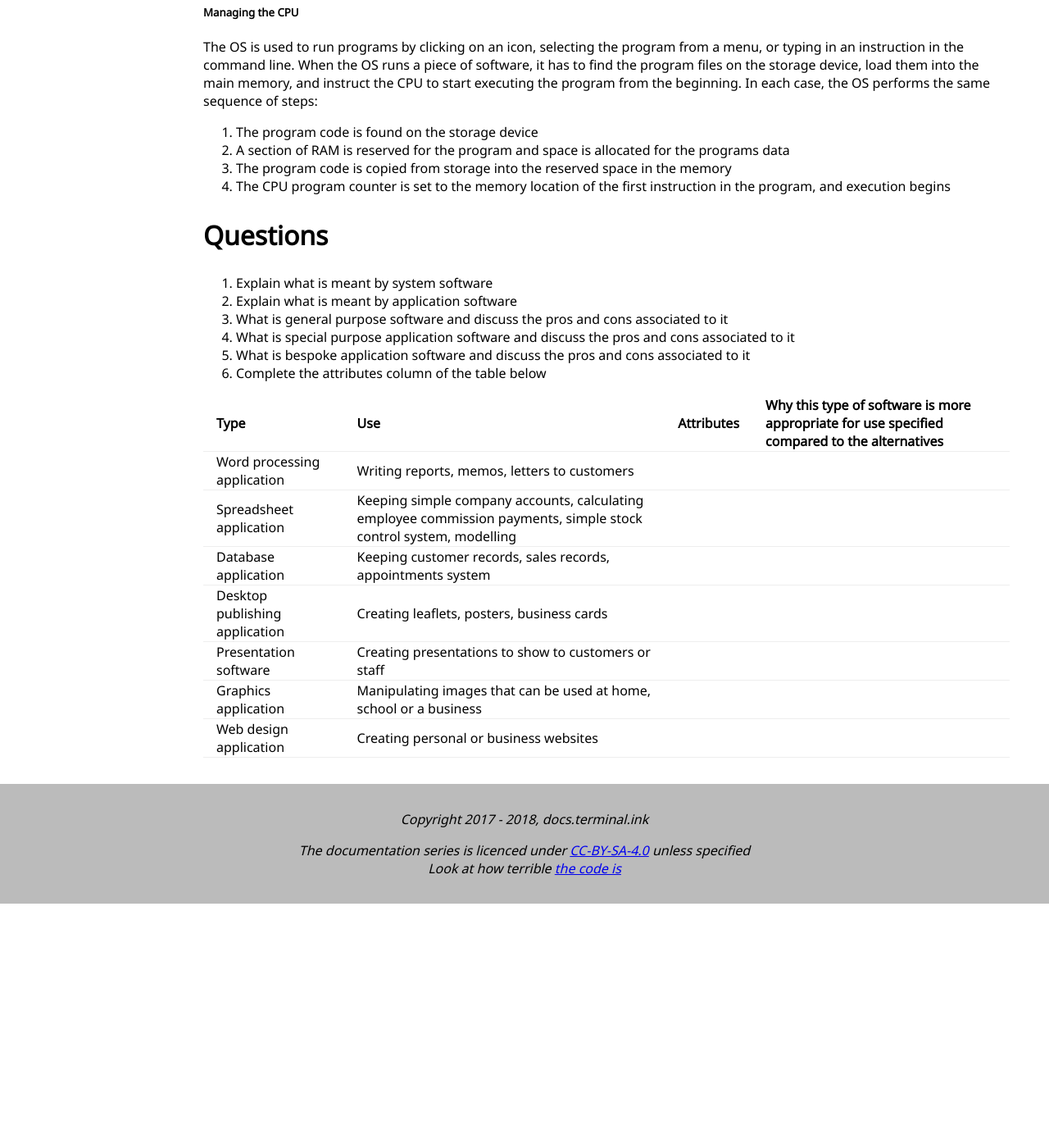
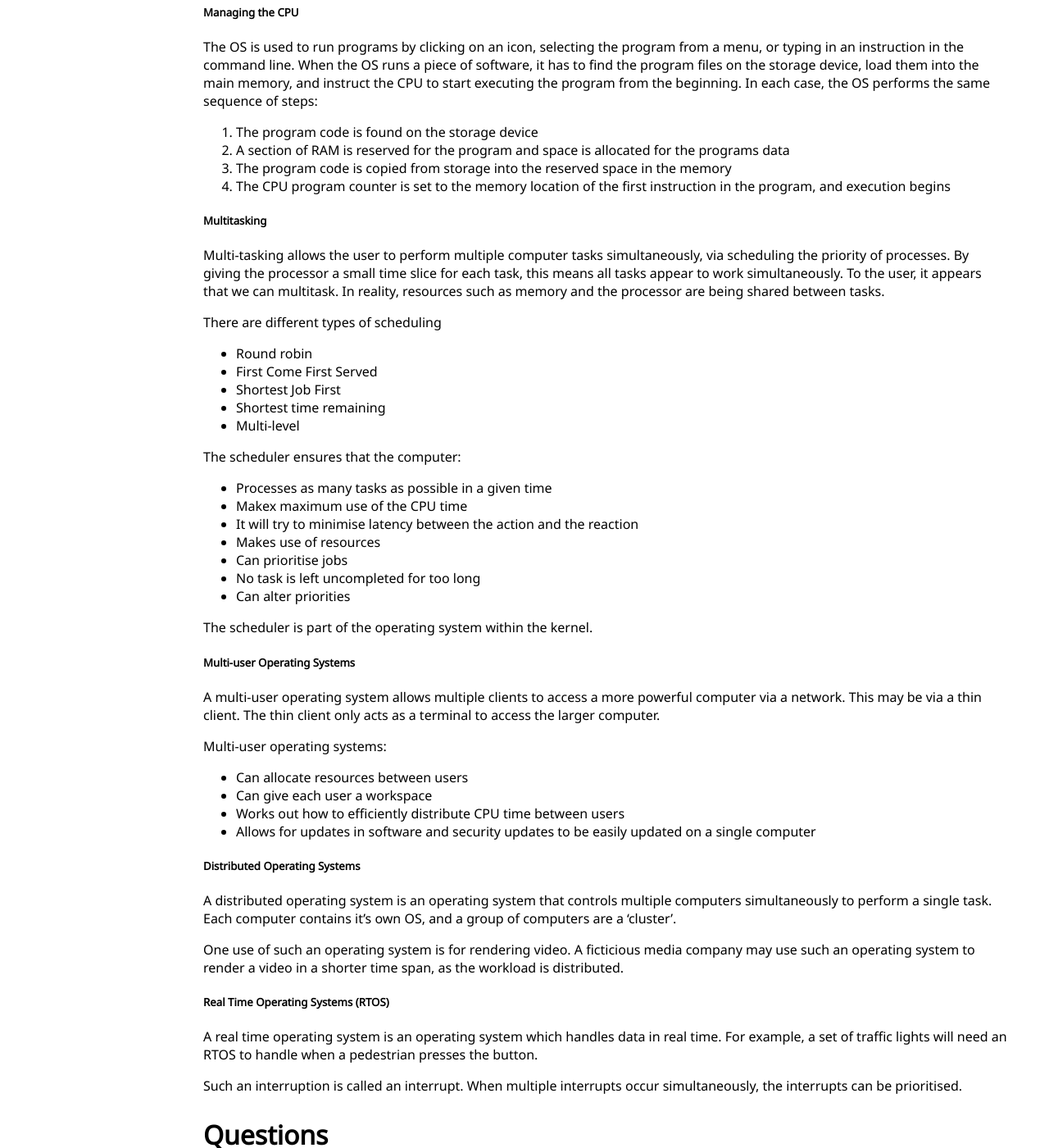
Before and after one commit to Terminal/docs.terminal.ink, a Jekyll site: the page built from _collections/_7517/4.6.1.md, in a window 1280 px wide and 1400 px high, scrolled down 2886 px. Shown: the whole window at 82% size. Built offline with Jekyll 4.4.1, drawn with Linux system fonts in a browser that asks for light colours; before the commit the page ends 3988 px from its top, so only the background shows below that.

Commit message:
Add some "stuff" about OS

```diff
--- a/_collections/_7517/4.6.1.md
+++ b/_collections/_7517/4.6.1.md
@@ -138,6 +138,57 @@ In each case, the OS performs the same sequence of steps:
 3. The program code is copied from storage into the reserved space in the memory
 4. The CPU program counter is set to the memory location of the first instruction in the program, and execution begins
 
+##### Multitasking
+Multi-tasking allows the user to perform multiple computer tasks simultaneously, via scheduling the priority of processes.
+By giving the processor a small time slice for each task, this means all tasks appear to work simultaneously.
+To the user, it appears that we can multitask.
+In reality, resources such as memory and the processor are being shared between tasks.
+
+There are different types of scheduling
+- Round robin
+- First Come First Served
+- Shortest Job First
+- Shortest time remaining
+- Multi-level
+
+The scheduler ensures that the computer:
+
+- Processes as many tasks as possible in a given time
+- Makex maximum use of the CPU time
+- It will try to minimise latency between the action and the reaction
+- Makes use of resources
+- Can prioritise jobs
+- No task is left uncompleted for too long
+- Can alter priorities
+
+The scheduler is part of the operating system within the kernel.
+
+##### Multi-user Operating Systems
+A multi-user operating system allows multiple clients to access a more powerful computer via a network.
+This may be via a thin client.
+The thin client only acts as a terminal to access the larger computer.
+
+Multi-user operating systems:
+
+- Can allocate resources between users
+- Can give each user a workspace
+- Works out how to efficiently distribute CPU time between users
+- Allows for updates in software and security updates to be easily updated on a single computer
+
+##### Distributed Operating Systems
+A distributed operating system is an operating system that controls multiple computers simultaneously to perform a single task.
+Each computer contains it's own OS, and a group of computers are a 'cluster'.
+
+One use of such an operating system is for rendering video.
+A ficticious media company may use such an operating system to render a video in a shorter time span, as the workload is distributed.
+
+##### Real Time Operating Systems (RTOS)
+A real time operating system is an operating system which handles data in real time.
+For example, a set of traffic lights will need an RTOS to handle when a pedestrian presses the button.
+
+Such an interruption is called an interrupt.
+When multiple interrupts occur simultaneously, the interrupts can be prioritised.
+
 # Questions
 1. Explain what is meant by system software
 2. Explain what is meant by application software
```
